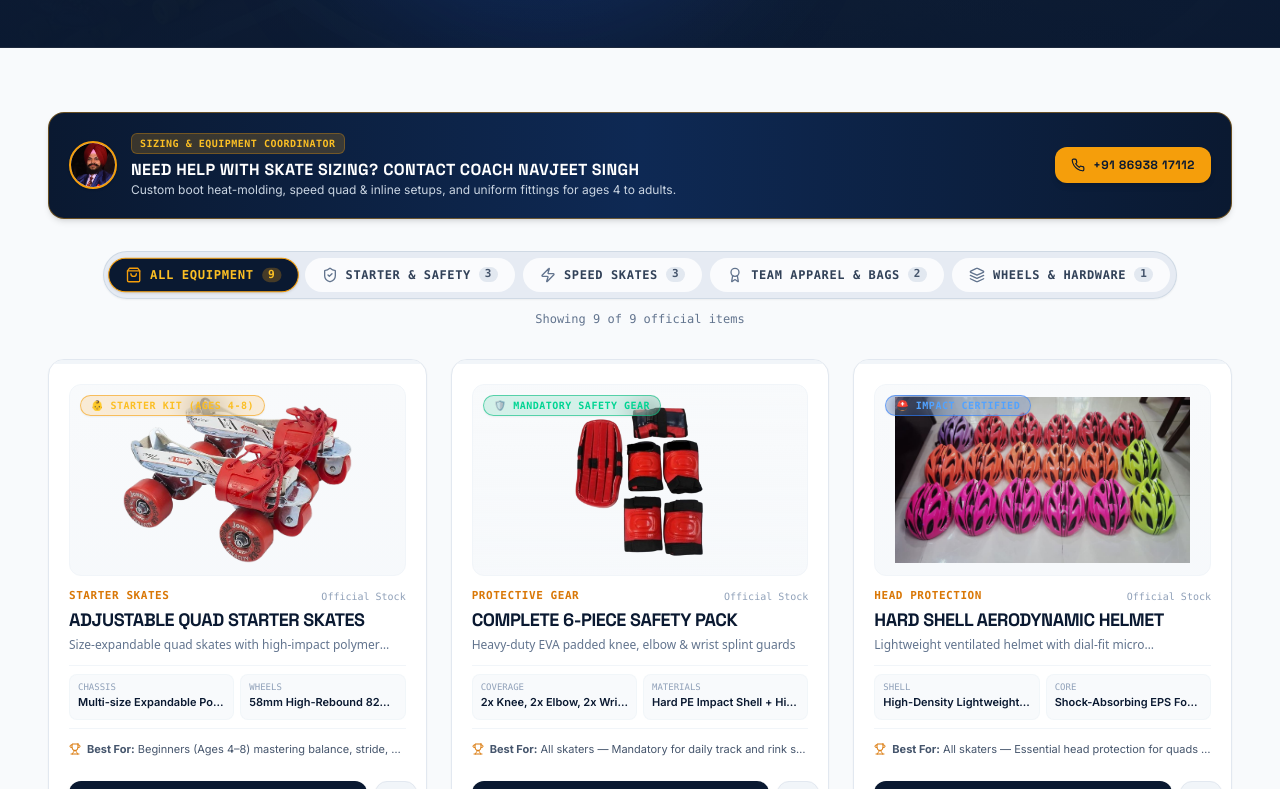
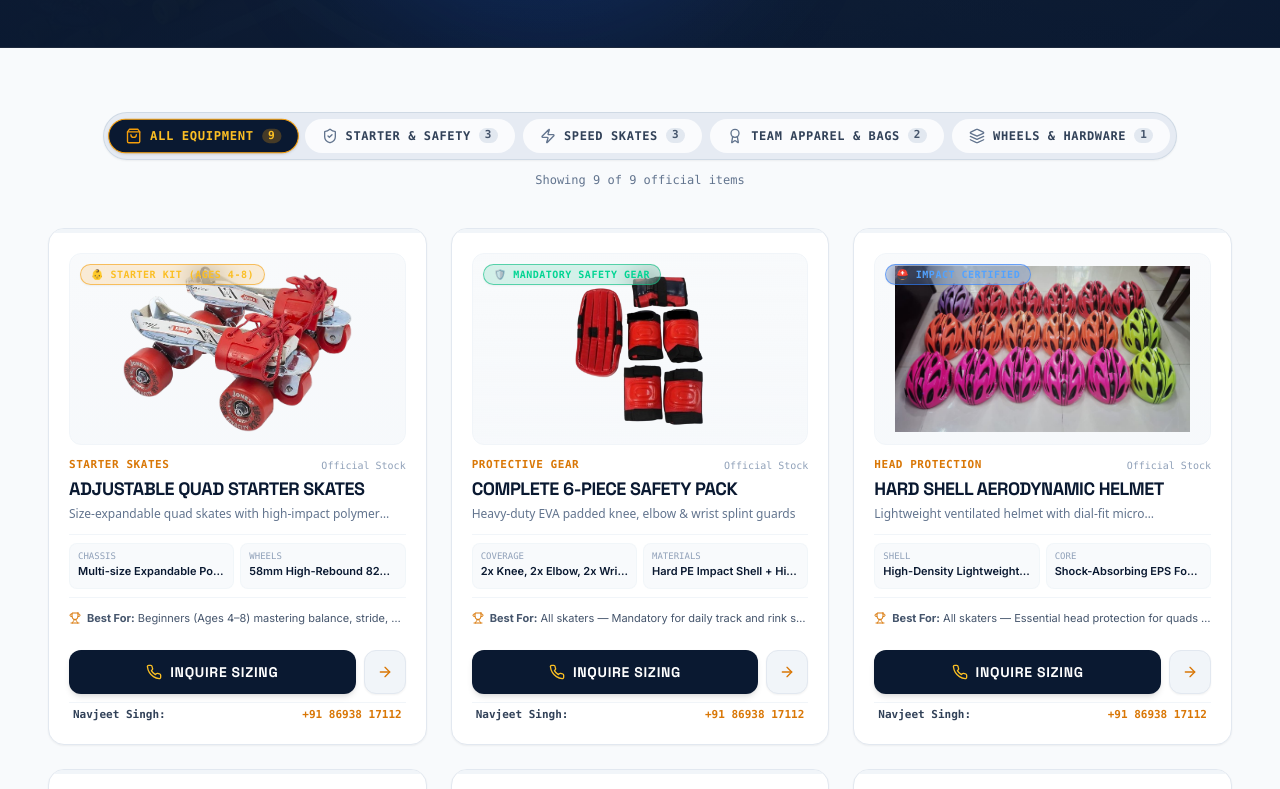
Before and after one commit to VatsMShah/Skating-web, a Next.js app: page /merchandise in a window 1280 px wide. Shown: the part 831-1620 px from the top of the page. Built offline with nearby package versions, Linux system fonts and the light colour scheme.

Commit message:
Remove top banner card and place Navjeet Singh contact info directly below inquiry sizing button on all product cards

```diff
--- a/app/merchandise/page.jsx
+++ b/app/merchandise/page.jsx
@@ -360,47 +360,7 @@ export default function MerchandisePage() {
           MAIN CATALOGUE SECTION WITH FILTER TABS
           ===================================================================== */}
       <section className="py-8 sm:py-12 md:py-16">
-        <div className="container mx-auto max-w-[1320px] px-4 sm:px-6 md:px-8 lg:px-12 space-y-6 sm:space-y-8">
-
-          {/* -----------------------------------------------------------------
-              COACH NAVJEET SINGH SIZING ASSISTANCE STRIP
-              ----------------------------------------------------------------- */}
-          <div className="p-4 sm:p-5 rounded-2xl bg-gradient-to-r from-[#0A1931] via-[#0E2954] to-[#0A1931] text-white border border-[#F59E0B]/40 shadow-md flex flex-col sm:flex-row items-center justify-between gap-4 text-center sm:text-left">
-            <div className="flex items-center gap-3.5">
-              <div className="size-12 rounded-full border-2 border-[#F59E0B] overflow-hidden bg-white shrink-0 relative shadow-sm">
-                <Image
-                  src="/images/navjeet-singh-dehiya.jpg"
-                  alt="Coach Navjeet Singh Dehiya"
-                  fill
-                  className="object-cover"
-                />
-              </div>
-              <div>
-                <div className="flex items-center justify-center sm:justify-start gap-2">
-                  <span className="text-[10px] font-mono uppercase font-bold text-[#FBBF24] tracking-wider px-2 py-0.5 rounded-md bg-[#F59E0B]/20 border border-[#F59E0B]/30">
-                    Sizing &amp; Equipment Coordinator
-                  </span>
-                </div>
-                <h3 className="font-serif text-sm sm:text-base font-bold uppercase text-white tracking-wide mt-1">
-                  Need Help with Skate Sizing? Contact Coach Navjeet Singh
-                </h3>
-                <p className="text-xs text-slate-300">
-                  Custom boot heat-molding, speed quad &amp; inline setups, and uniform fittings for ages 4 to adults.
-                </p>
-              </div>
-            </div>
-            <div className="flex items-center gap-2 shrink-0">
-              <a
-                href="https://wa.me/918693817112?text=Hello%20Coach%20Navjeet%20Singh%2C%20I%20would%20like%20to%20inquire%20about%20equipment%20sizing%20and%20orders%20from%20D.R.S.A."
-                target="_blank"
-                rel="noopener noreferrer"
-                className="inline-flex items-center gap-2 px-4 py-2.5 rounded-xl bg-[#F59E0B] text-[#0A1931] hover:bg-[#FBBF24] font-serif text-xs font-extrabold uppercase tracking-wider transition-all duration-200 shadow-md hover:shadow-lg hover:-translate-y-0.5 active:translate-y-0"
-              >
-                <Phone className="size-3.5 text-[#0A1931]" />
-                <span>+91 86938 17112</span>
-              </a>
-            </div>
-          </div>
+        <div className="container mx-auto max-w-[1320px] px-4 sm:px-6 md:px-8 lg:px-12 space-y-8 sm:space-y-10">
 
           {/* -----------------------------------------------------------------
               FILTER TABS CAPSULE BAR
@@ -507,16 +467,17 @@ export default function MerchandisePage() {
                       </div>
                     </div>
 
-                    {/* Card Footer: Action Buttons (Broader & More Prominent) */}
-                    <div className="pt-2 flex items-stretch gap-2">
+                    {/* Card Footer: Action Buttons & Navjeet Singh Direct Info */}
+                    <div className="pt-2 space-y-2">
+                      <div className="flex items-stretch gap-2">
                         <a
                           href={`https://wa.me/918693817112?text=${encodeURIComponent(`Hello Coach Navjeet Singh, I would like to inquire about sizing and availability for the ${product.name} from D.R.S.A.`)}`}
                           target="_blank"
                           rel="noopener noreferrer"
-                        className="flex-1 inline-flex items-center justify-center gap-2 py-3 px-4 sm:px-5 rounded-xl bg-[#0A1931] text-white hover:bg-[#F59E0B] hover:text-[#0A1931] text-xs sm:text-sm font-serif font-bold uppercase tracking-wider transition-all duration-200 shadow-md hover:shadow-lg hover:-translate-y-0.5 active:translate-y-0 text-center group/btn"
+                          className="flex-1 inline-flex items-center justify-center gap-2 py-3 px-5 rounded-xl bg-[#0A1931] text-white hover:bg-[#F59E0B] hover:text-[#0A1931] text-xs sm:text-sm font-serif font-bold uppercase tracking-wider transition-all duration-200 shadow-md hover:shadow-lg hover:-translate-y-0.5 active:translate-y-0 text-center group/btn cursor-pointer"
                         >
-                        <Phone className="size-3.5 text-[#FBBF24] group-hover/btn:text-[#0A1931] shrink-0" />
-                        <span className="truncate">Inquire Sizing (Navjeet Singh)</span>
+                          <Phone className="size-3.5 sm:size-4 text-[#FBBF24] group-hover/btn:text-[#0A1931] shrink-0" />
+                          <span>Inquire Sizing</span>
                         </a>
 
                         <Link
@@ -526,6 +487,18 @@ export default function MerchandisePage() {
                         >
                           <ArrowRight className="size-4 text-[#D97706]" />
                         </Link>
+                      </div>
+
+                      {/* Coach Navjeet Singh Name & Number below the Inquiry Sizing Button */}
+                      <div className="flex items-center justify-between text-[11px] font-mono pt-1 px-1 border-t border-slate-100">
+                        <span className="font-semibold text-slate-700">Navjeet Singh:</span>
+                        <a
+                          href="tel:8693817112"
+                          className="text-[#D97706] hover:text-[#0A1931] font-bold hover:underline transition-colors"
+                        >
+                          +91 86938 17112
+                        </a>
+                      </div>
                     </div>
 
                   </div>
```
Lines whose indentation alone changed are shown as unchanged.
